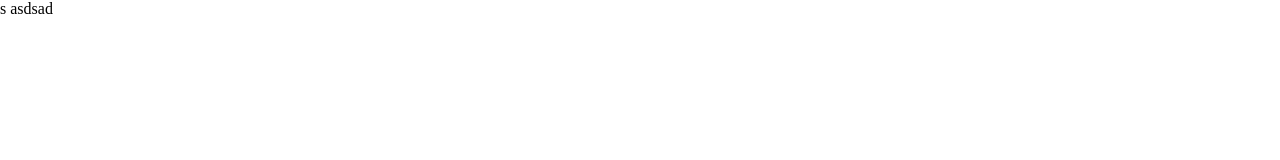
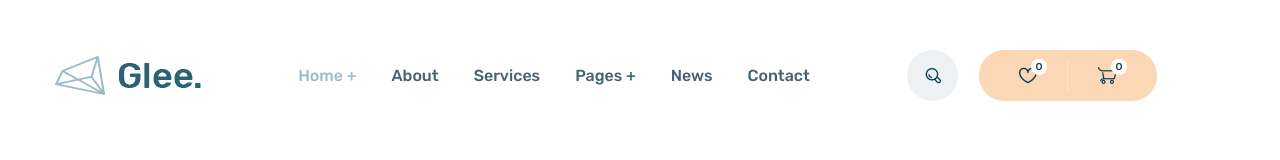
Before and after one commit to LeoKikosh/glee, a website: page app/index.html in a window 1280 px wide. Drawn offline with nearby package versions, Linux system fonts and the light colour scheme; files that its build step writes are made by us from their sources.

Commit message:
added header

```diff
--- a/app/index.html
+++ b/app/index.html
@@ -6,11 +6,75 @@
   <meta name="viewport" content="width=device-width, initial-scale=1.0">
   <title>Document</title>
   <link rel="stylesheet" href="css/style.min.css">
+  <link rel="preconnect" href="https://fonts.googleapis.com">
+  <link rel="preconnect" href="https://fonts.gstatic.com" crossorigin>
+  <link
+    href="https://fonts.googleapis.com/css2?family=DM+Sans:ital,opsz,wght@0,9..40,100..1000;1,9..40,100..1000&family=Rubik:ital,wght@0,300..900;1,300..900&display=swap"
+    rel="stylesheet">
 </head>
 
 <body>
-  s
-  asdsad
+
+
+
+  <header class="header">
+    <div class="container">
+      <div class="header__inner">
+        <a class="logo" href="#">
+          <img class="logo__img" src="images/logo.png" alt="logo">
+        </a>
+
+        <nav class="menu">
+          <ul class="menu__list">
+            <li class="menu__list-item">
+              <a class="menu__list-link menu__list-link--active" href="#">
+                Home +
+              </a>
+            </li>
+            <li class="menu__list-item">
+              <a class="menu__list-link" href="#">About</a>
+            </li>
+            <li class="menu__list-item">
+              <a class="menu__list-link" href="#">Services</a>
+            </li>
+            <li class="menu__list-item">
+              <a class="menu__list-link" href="#">Pages +</a>
+            </li>
+            <li class="menu__list-item">
+              <a class="menu__list-link" href="#">News</a>
+            </li>
+            <li class="menu__list-item">
+              <a class="menu__list-link" href="#">Contact</a>
+            </li>
+          </ul>
+        </nav>
+        <div class="user-nav">
+          <div class="user-nav__item user-nav__item--search">
+            <a class="user-nav__link" href="#">
+              <img class="user-nav__img" src="images/icons/search.png" alt="button search">
+            </a>
+          </div>
+          <div class="user-nav__item user-nav__item--group">
+            <a class="user-nav__link" href="#">
+              <img class="user-nav__img" src="images/icons/heart.png" alt="button heart">
+              <span class="user-nav__num">0</span>
+            </a>
+            <span class="user-nav__vertical-line"></span>
+            <a class="user-nav__link" href="#">
+              <img class="user-nav__img" src="images/icons/cart.png" alt="button cart">
+              <span class="user-nav__num">0</span>
+            </a>
+          </div>
+          <div class="user-nav__item user-nav__item--dots">
+            <a class="user-nav__link" href="#">
+              <img class="user-nav__img" src="images/icons/dots.png" alt="button dots">
+            </a>
+          </div>
+        </div>
+      </div>
+    </div>
+  </header>
+
   <script src="js/main.min.js"></script>
 </body>
 
--- a/app/scss/_global.scss
+++ b/app/scss/_global.scss
@@ -1 +1,15 @@
-body {}
+body {
+  font-size: 16px;
+  line-height: 30px;
+  color: $default;
+  @extend %dm-sans;
+  font-weight: 500;
+}
+
+
+
+.container {
+  max-width: 1200px;
+  margin: 0 auto;
+  padding: 0 15px;
+}
--- a/app/scss/_vars.scss
+++ b/app/scss/_vars.scss
@@ -0,0 +1,10 @@
+$default:#585858;
+$title:#191919;
+
+%dm-sans {
+  font-family: "DM Sans", sans-serif;
+}
+
+%rubik {
+  font-family: "Rubik", sans-serif;
+}
--- a/app/scss/style.scss
+++ b/app/scss/style.scss
@@ -3,4 +3,108 @@
 @import 'reset';
 @import 'global';
 
+.header {
+  padding: 50px 0 44px;
+  @extend %rubik;
+
+  &__inner {
+    display: flex;
+    justify-content: space-between;
+    align-items: center;
+  }
+
+  .menu {
+    &__list {
+      display: flex
+    }
+
+    &__list-item+.menu__list-item {
+      padding-left: 35px;
+    }
+
+    &__list-link {
+      color: #436372;
+      transition: all .3s;
+      @extend %rubik;
+      font-weight: 500;
+
+      &:hover {
+        color: #9bbccb;
+      }
+    }
+
+    &__list-link--active {
+      color: #9bbccb;
+    }
+  }
+
+  .user-nav {
+    display: flex;
+    min-width: 318px;
+
+    &__item {
+      // width: 100%;
+    }
+
+    // &__item+.user-nav__item {
+    //   padding-left: 20px;
+    // }
+
+
+    &__item--search {
+      width: 51px;
+      height: 51px;
+      border-radius: 50%;
+      background-color: #edf1f4;
+      display: flex;
+      justify-content: center;
+      align-items: center;
+      margin-right: 21px;
+    }
+
+    &__item--group {
+
+      max-width: 178px;
+      width: 100%;
+      background-color: #fcd7b6;
+      border-radius: 25px;
+      display: flex;
+      align-items: center;
+      justify-content: space-between;
+      padding: 0 40px;
+    }
+
+    &__item--group a {}
+
+    &__link {
+      position: relative;
+    }
+
+    &__num {
+      position: absolute;
+      width: 16px;
+      height: 16px;
+      border-radius: 50%;
+      background-color: #fff;
+      top: -8px;
+      right: -10px;
+      font-size: 10px;
+      color: #243f4d;
+      text-align: center;
+      line-height: 16px;
+      @extend %dm-sans;
+      font-weight: 700;
+    }
+
+    &__vertical-line {
+      display: block;
+      width: 1px;
+      height: 32px;
+      margin: 0 27px;
+      background-color: #fde7d3;
+    }
+  }
+
+}
+
 @import 'media';
```
Also changed, not shown: app/images/icons/cart.png (added), app/images/icons/dots.png (added), app/images/icons/heart.png (added), app/images/icons/search.png (added), app/images/logo.png (added), app/js/main.min.js.
